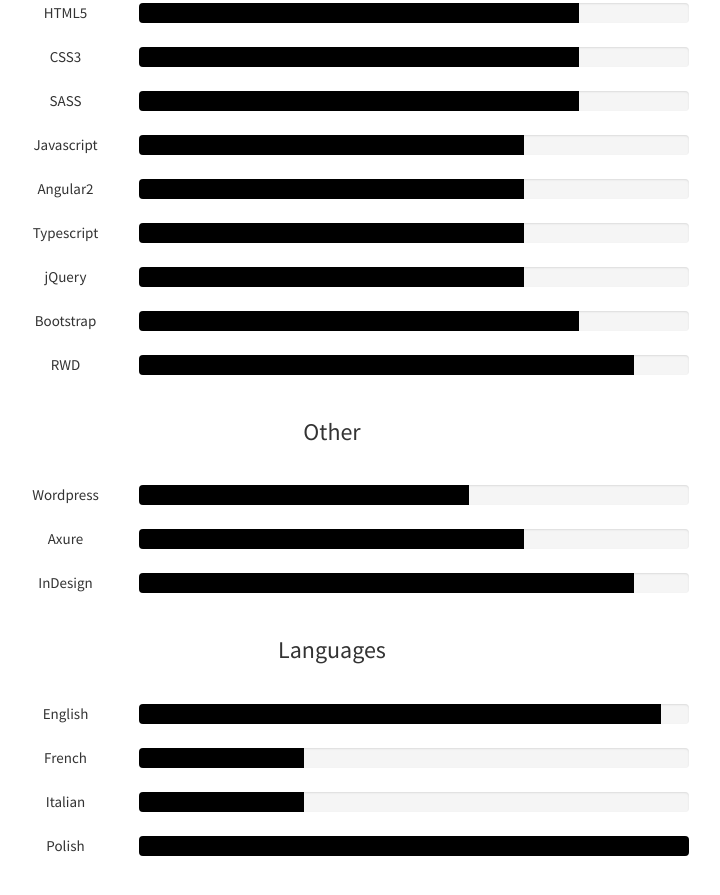
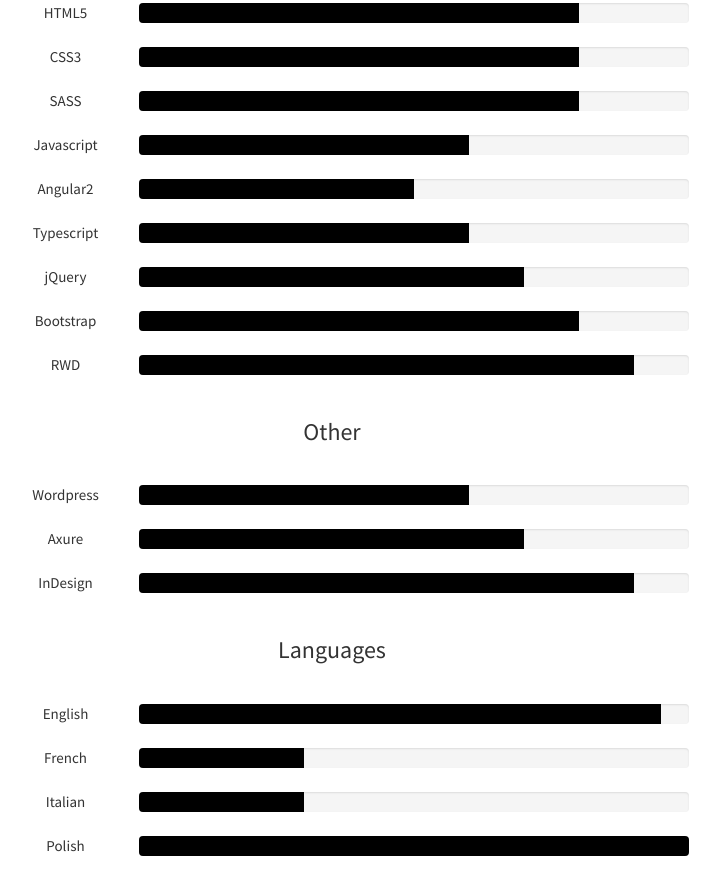
Before and after one commit to EwelinaDziewiela/myPortfolio, a plain HTML site: page index.html in a window 1280 px wide. Shown: the part 2691-3586 px from the top of the page, without its empty margins (308-1028 px from the left). Drawn offline with nearby package versions, Linux system fonts and the light colour scheme.

Commit message:
html update

```diff
--- a/index.html
+++ b/index.html
@@ -237,8 +237,8 @@
             <li class="skill">
               <span>Javascript</span>
               <div class="progress">
-                <div class="progress-bar" role="progressbar" aria-valuenow="70" aria-valuemin="0" aria-valuemax="100"
-                     style="width:70%">
+                <div class="progress-bar" role="progressbar" aria-valuenow="60" aria-valuemin="0" aria-valuemax="100"
+                     style="width:60%">
                   <!--<span class="sr-only">50% Complete</span>-->
                 </div>
               </div>
@@ -246,8 +246,8 @@
             <li class="skill">
               <span>Angular2</span>
               <div class="progress">
-                <div class="progress-bar" role="progressbar" aria-valuenow="70" aria-valuemin="0" aria-valuemax="100"
-                     style="width:70%">
+                <div class="progress-bar" role="progressbar" aria-valuenow="50" aria-valuemin="0" aria-valuemax="100"
+                     style="width:50%">
                   <!--<span class="sr-only">70% Complete</span>-->
                 </div>
               </div>
@@ -255,8 +255,8 @@
             <li class="skill">
               <span>Typescript</span>
               <div class="progress">
-                <div class="progress-bar" role="progressbar" aria-valuenow="70" aria-valuemin="0" aria-valuemax="100"
-                     style="width:70%">
+                <div class="progress-bar" role="progressbar" aria-valuenow="60" aria-valuemin="0" aria-valuemax="100"
+                     style="width:60%">
                   <!--<span class="sr-only">70% Complete</span>-->
                 </div>
               </div>
```
